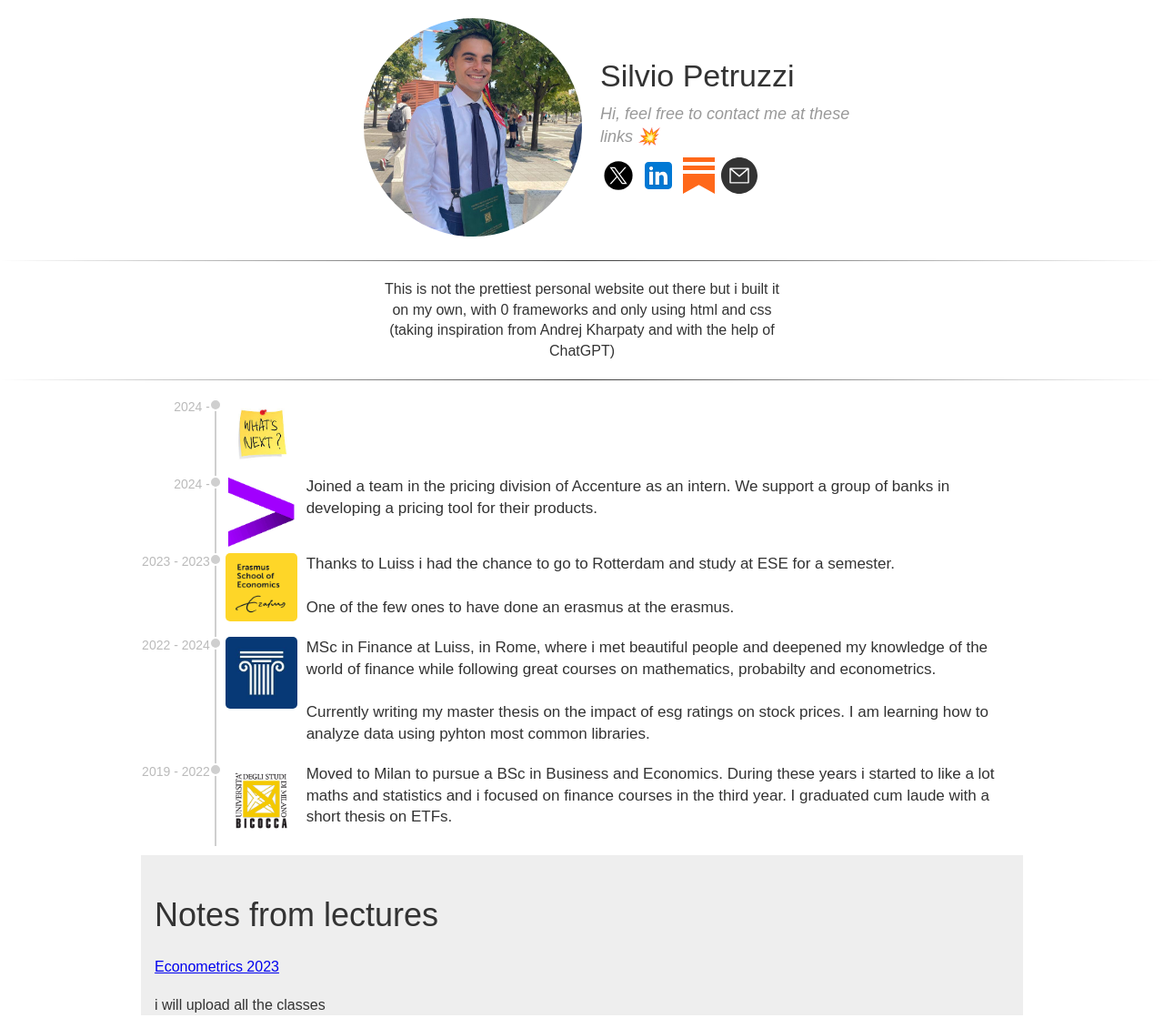
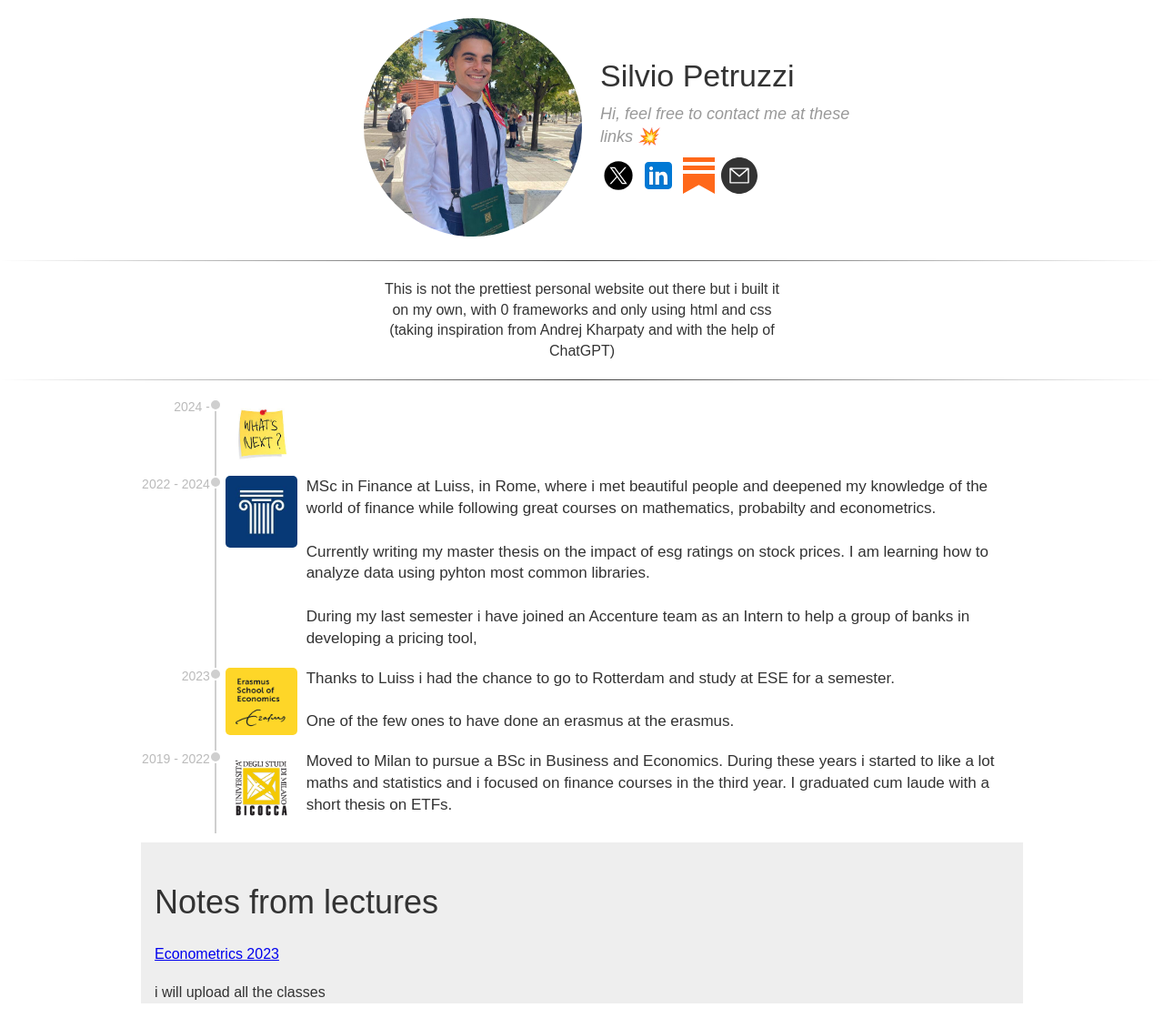
Before and after one commit to silviopetruzzi/personal-website, a plain HTML site: page index.html in a window 1280 px wide. Shown: the whole page at 91% size. Drawn offline with Linux system fonts and the light colour scheme.

Commit message:
Update index.html

```diff
--- a/index.html
+++ b/index.html
@@ -51,23 +51,27 @@
       </div>
     </div>
 
-
     <div class="entry row">
       <div class="timespan">
-        2024 -
+        2022 - 2024
       </div>
       <div class="ico">
         <div class="entry-dot"></div>
-        <img src="assets/acn-logo.png" />
+        <img src="assets/luiss-logo.jpg" />
       </div>
       <div class="desc">
-        Joined a team in the pricing division of Accenture as an intern. We support a group of banks in developing a pricing tool for their products.
+        MSc in Finance at Luiss, in Rome, where i met beautiful people and deepened my knowledge of the world of finance while following great courses on mathematics, probabilty and econometrics.
+        <br><br>
+        Currently writing my master thesis on the impact of esg ratings on stock prices. I am learning how to analyze data using pyhton most common libraries.
+        <br><br>
+        During my last semester i have joined an Accenture team as an Intern to help a group of banks in developing a pricing tool,
+
       </div>
     </div>
 
     <div class="entry row">
       <div class="timespan">
-        2023 - 2023
+        2023
       </div>
       <div class="ico">
         <div class="entry-dot"></div>
@@ -81,22 +85,6 @@
       </div>
     </div>
 
-    <div class="entry row">
-      <div class="timespan">
-        2022 - 2024
-      </div>
-      <div class="ico">
-        <div class="entry-dot"></div>
-        <img src="assets/luiss-logo.jpg" />
-      </div>
-      <div class="desc">
-        MSc in Finance at Luiss, in Rome, where i met beautiful people and deepened my knowledge of the world of finance while following great courses on mathematics, probabilty and econometrics.
-        <br><br>
-        Currently writing my master thesis on the impact of esg ratings on stock prices. I am learning how to analyze data using pyhton most common libraries.
-
-
-      </div>
-    </div>
 
     <div class="entry row">
       <div class="timespan">
@@ -119,7 +107,7 @@
       <div class="ctitle">Notes from lectures</div>
 
         <div class="card">
-          <div class="courses"> <a href="notes/econometrics_luiss">Econometrics 2023</a></div>
+          <div class="courses"> <a href="https://github.com/silviopetruzzi/universityNotes/tree/603dbe7ca282fa21e24d28c999c5f5163917b547/notes/econometrics_luiss">Econometrics 2023</a></div>
         </div>
 
         <div class="card">
```
